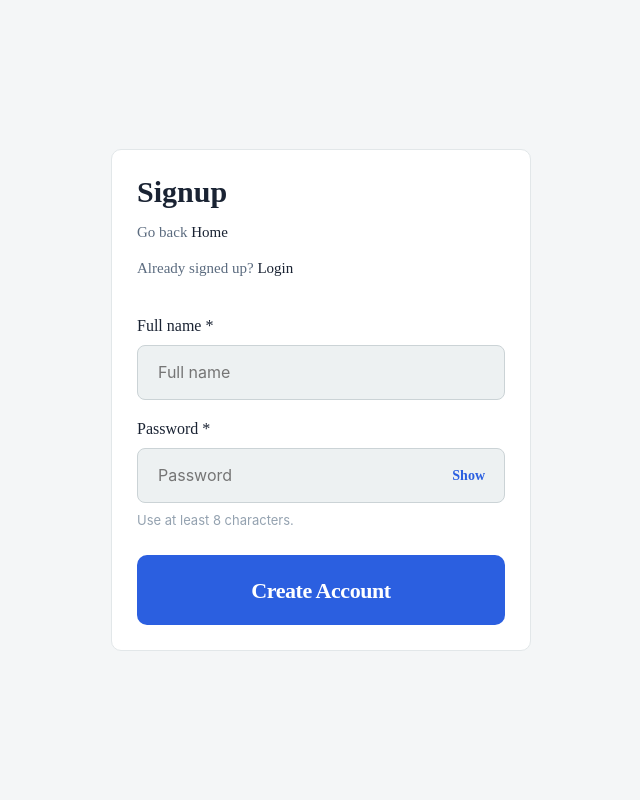
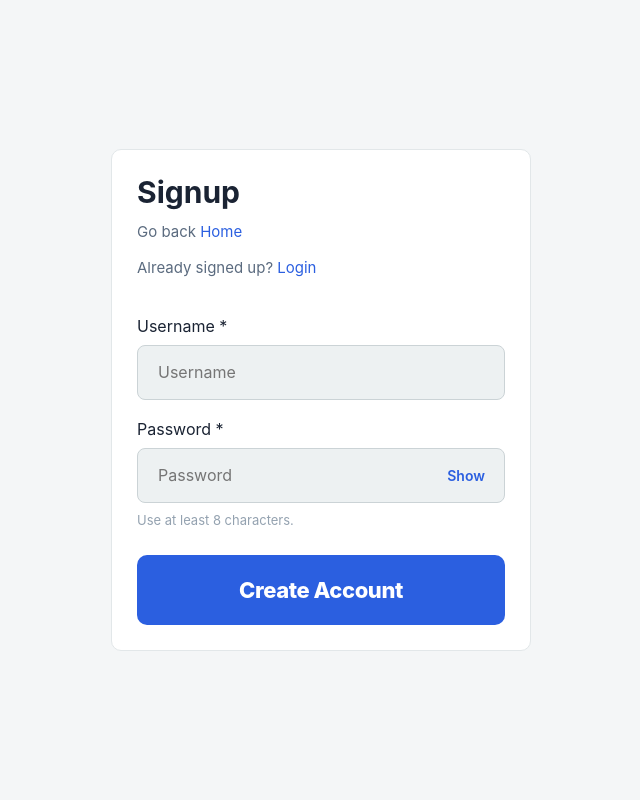
Before and after one commit to sanjardevx/kglow-backend, a Node server app: page /admin/signup in a window 1280 px wide. Shown: the whole page, without its empty margins (319-959 px from the left). Run offline with Node 20, Linux system fonts and the light colour scheme; some libraries are stand-ins or nearby versions.

Commit message:
style: add new design to Signup page with Ops Console branding

```diff
--- a/src/public/css/signup.css
+++ b/src/public/css/signup.css
@@ -11,7 +11,7 @@
 
 .signup-container a {
   text-decoration: none;
-  color: var(--ink);
+  color: var(--accent);
 }
 
 .signup-container .signup-frame {
@@ -35,7 +35,7 @@
 }
 
 .signup-container .signup-top span {
-  font-family: "Poppins";
+  font-family: -apple-system, BlinkMacSystemFont, "Segoe UI", Roboto, sans-serif;
   font-style: normal;
   font-weight: 700;
   font-size: 30px;
@@ -46,7 +46,7 @@
 .signup-container .signup-top div,
 .signup-container .signup-top p {
   margin-top: 10px;
-  font-family: "Poppins";
+  font-family: -apple-system, BlinkMacSystemFont, "Segoe UI", Roboto, sans-serif;
   font-style: normal;
   font-weight: 400;
   font-size: 15px;
@@ -65,7 +65,7 @@
 
 .signup-container .sign-up-frame label {
   margin-bottom: 0px;
-  font-family: "Poppins";
+  font-family: -apple-system, BlinkMacSystemFont, "Segoe UI", Roboto, sans-serif;
   font-style: normal;
   font-weight: 400;
   font-size: 16px;
@@ -100,7 +100,7 @@
   right: 20px;
   top: 50%;
   transform: translateY(-50%);
-  font-family: "Poppins";
+  font-family: -apple-system, BlinkMacSystemFont, "Segoe UI", Roboto, sans-serif;
   font-size: 14px;
   font-weight: 600;
   color: var(--accent);
@@ -126,7 +126,7 @@
   background: var(--accent);
   border: none;
   border-radius: 10px;
-  font-family: "Nunito";
+  font-family: -apple-system, BlinkMacSystemFont, "Segoe UI", Roboto, sans-serif;
   font-style: normal;
   font-weight: 800;
   font-size: 22px;
--- a/src/views/signup.ejs
+++ b/src/views/signup.ejs
@@ -21,12 +21,12 @@
         </div>
 
         <div class="sign-up-frame">
-          <label>Full name *</label>
+          <label>Username *</label>
           <input
             type="text"
             name="memberNick"
             class="member-nick"
-            placeholder="Full name"
+            placeholder="Username"
             value=""
           />
         </div>
```
